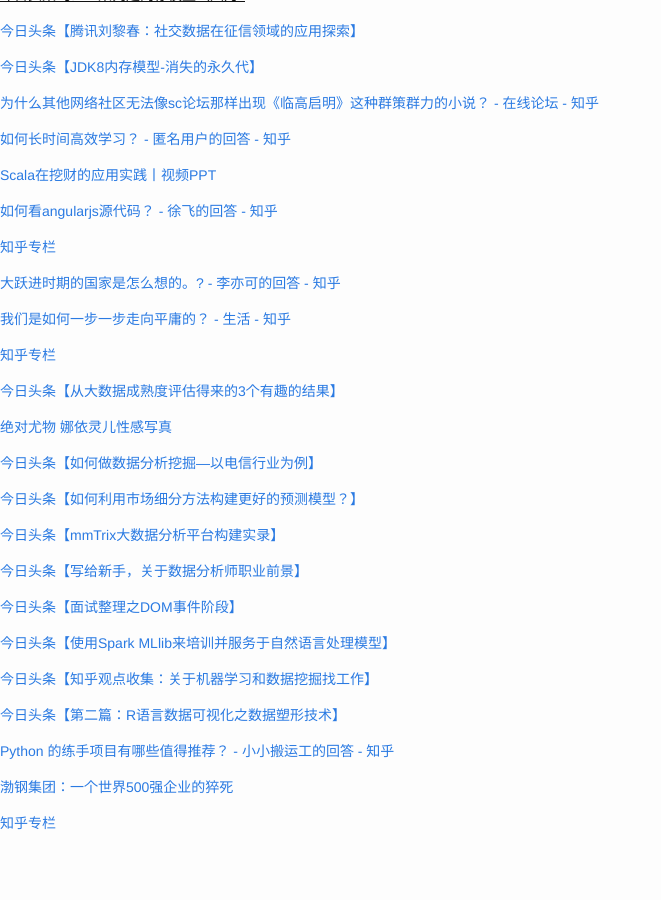
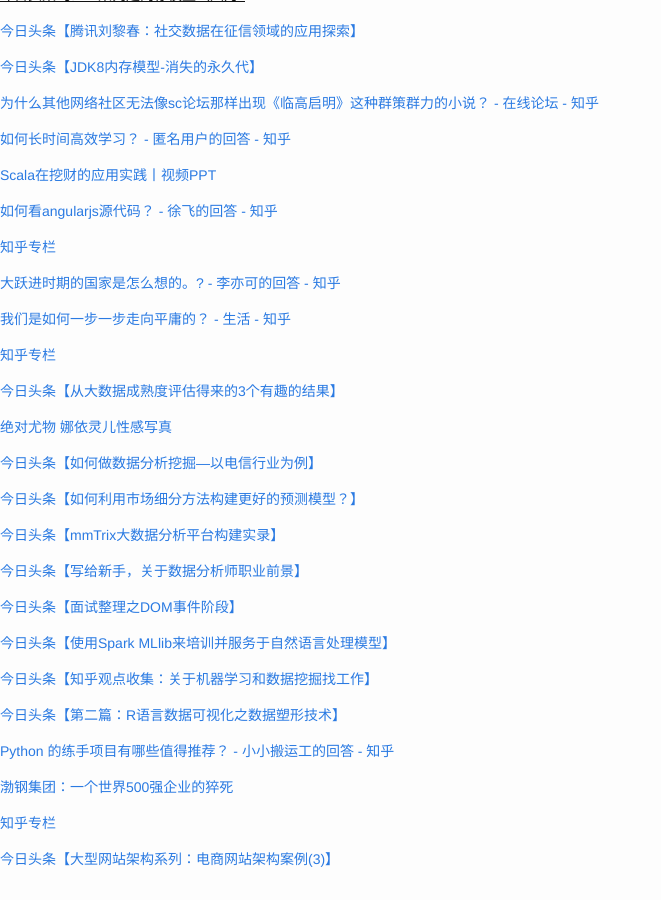
Before and after one commit to cnwarden/cnwarden.github.io, a Jekyll site: the page built from fav/index.md, in a window 1280 px wide and 900 px high, scrolled down 7290 px. Shown: the whole window, without its empty margins (0-661 px from the left). Built offline with Jekyll 4.4.1, drawn with Linux system fonts in a browser that asks for light colours; emoji names are drawn with the system emoji font; before the commit the page ends 8154 px from its top, so only the background shows below that.

Commit message:
auto commit

```diff
--- a/fav/index.md
+++ b/fav/index.md
@@ -450,3 +450,5 @@ title:  fav
 [渤钢集团：一个世界500强企业的猝死](http://mp.weixin.qq.com/s?__biz=MjM5NzAwMzU0MA==&mid=1264571410&idx=1&sn=c37107986309305c471e576ff396b869&scene=0#wechat_redirect)
 
 [知乎专栏](http://zhuanlan.zhihu.com/ricequant/20688517)
+
+[今日头条【大型网站架构系列：电商网站架构案例(3)】](http://toutiao.com/group/6256663596694061314/?iid=3946525414&app=news_article&tt_from=android_share&utm_source=email&utm_medium=toutiao_android&utm_campaign=client_share)
```
